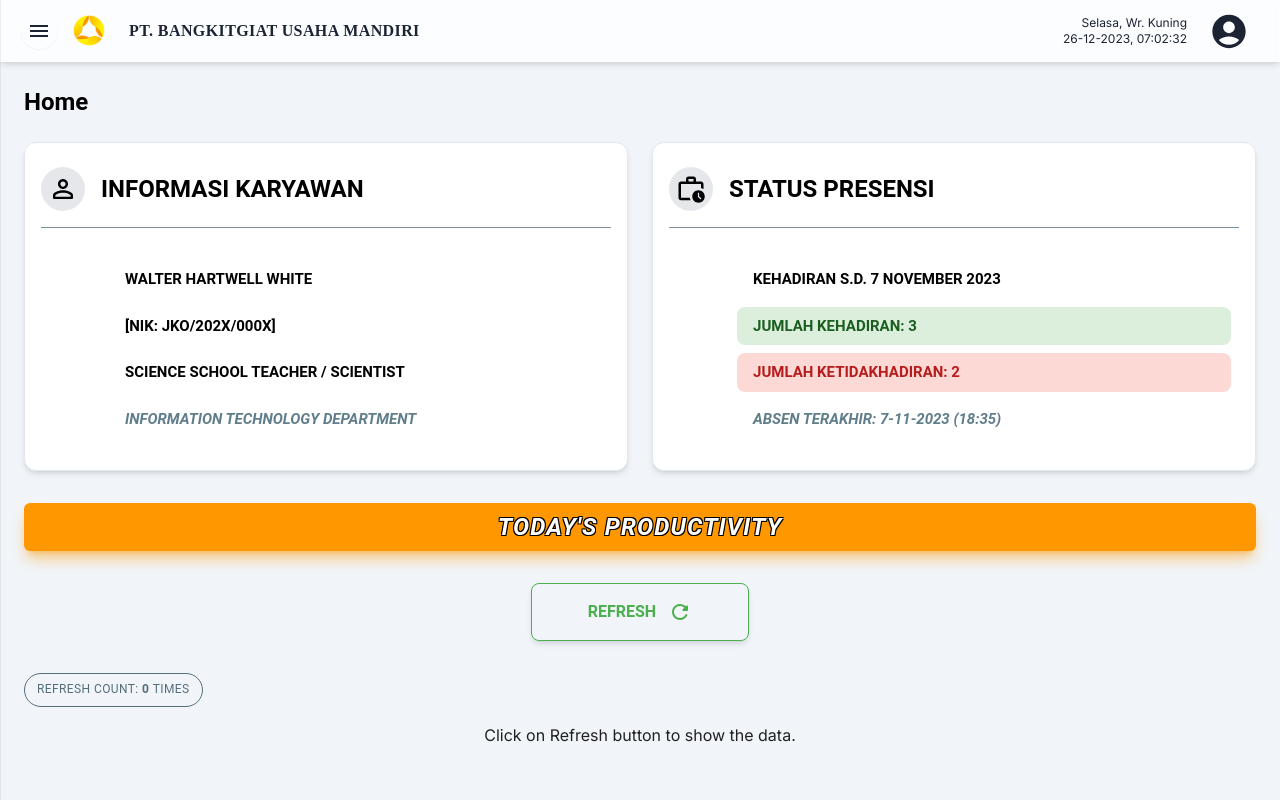
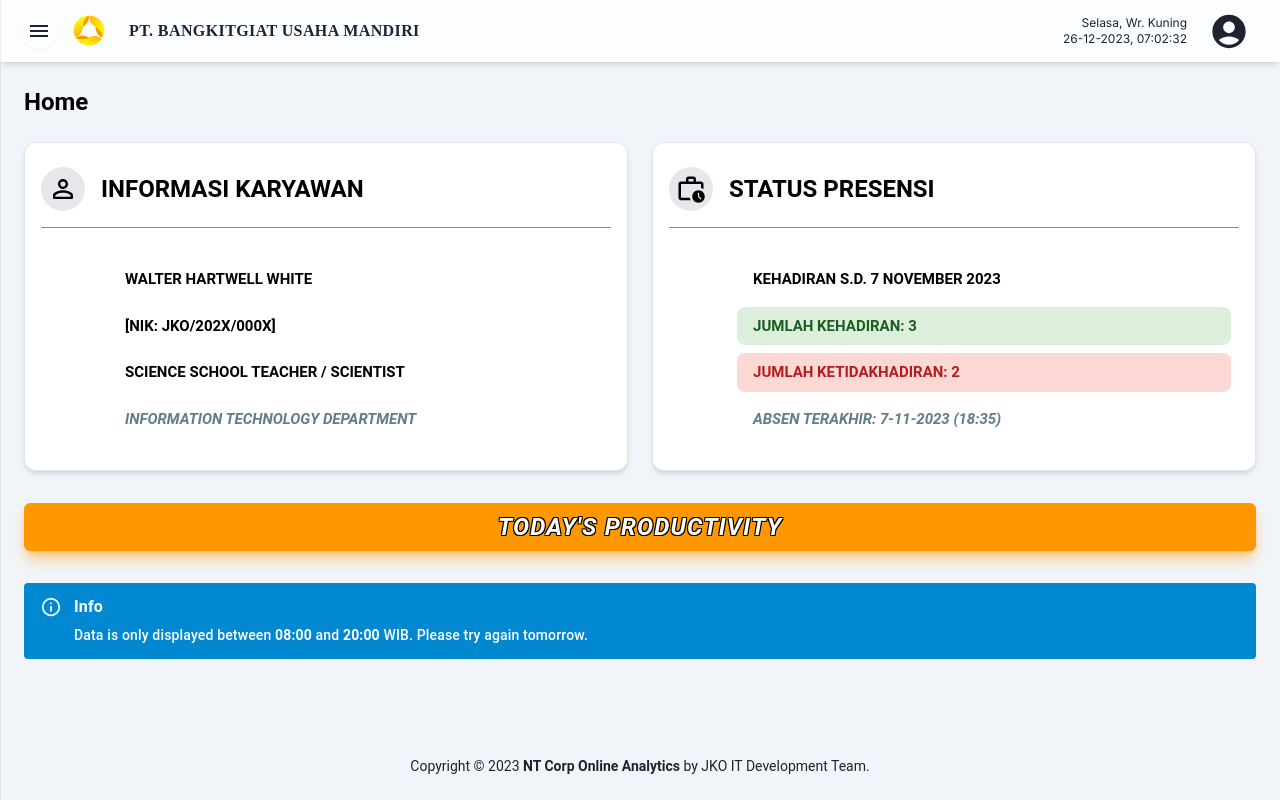
Before and after one commit to emilfauzan/erpplayground, a Next.js app: page /dashboard/home in a window 1280 px wide. Built offline with nearby package versions, Linux system fonts and the light colour scheme; no server answers.

Commit message:
modified operational times in tables, only works at 08.00-20.00

```diff
--- a/components/common/tables/HarvesterTable.tsx
+++ b/components/common/tables/HarvesterTable.tsx
@@ -1,7 +1,7 @@
 "use client"
 
 import { ApiResponse, RequestData } from '@/interface/typings';
-import { Paper, Typography, Skeleton, LinearProgress } from '@mui/material';
+import { Paper, Typography, Skeleton, Alert, AlertTitle } from '@mui/material';
 import Box from '@mui/material/Box';
 import RefreshRoundedIcon from '@mui/icons-material/RefreshRounded';
 import { DataGrid, GridCellParams, GridColDef, GridColumnGroupingModel } from '@mui/x-data-grid';
@@ -42,6 +42,8 @@ const HarvesterTable: React.FC = () => {
     const [refreshCount, setRefreshCount] = useState<number>(0);
     // Set the response time from the server
     const [responseTime, setResponseTime] = useState<number | null>(null);
+    // Alert outside the refresh time window
+    const [showAlert, setShowAlert] = useState<boolean>(false);
 
     // Data tables format
     const columns: GridColDef[] = [
@@ -230,7 +232,6 @@ const HarvesterTable: React.FC = () => {
     const getRowId = (row: ApiResponse) => row.ROW_ID;
 
     const fetchData = async () => {
-        const apiUrl = 'http://103.121.213.173/webapi/dashboard/getCurrentProduction.php';
 
         setLoading(true);
         setRotation(rotation + 1080);
@@ -239,6 +240,17 @@ const HarvesterTable: React.FC = () => {
         const startTime = new Date().getTime();
 
         try {
+            const currentHour = new Date().getHours();
+
+            // Check if the current hour is between 8 and 20
+            if (currentHour >= 8 && currentHour < 20) {
+                const apiUrl = 'http://103.121.213.173/webapi/dashboard/getCurrentProduction.php';
+
+                const requestData: RequestData = {
+                    p_date: formattedDate,
+                    p_sectioncode: sectionCode,
+                };
+
                 const jsonResponse = await postData(apiUrl, requestData);
 
                 // Separate data based on GROUP_DATA value
@@ -258,6 +270,13 @@ const HarvesterTable: React.FC = () => {
 
                 // Set response time in milliseconds
                 setResponseTime(currentResponseTime);
+
+            } else {
+
+                // Show alert outside the allowed time range
+                setShowAlert(true);
+
+            }
 
         } catch (error) {
             console.error('Error:', error);
@@ -307,20 +326,26 @@ const HarvesterTable: React.FC = () => {
     };
     const sectionCode = sectionCodeMap[dayOfWeek].toString();
 
-    const requestData: RequestData = {
-        p_date: formattedDate,
-        p_sectioncode: sectionCode,
-    };
+
 
     return (
         <Box sx={{ width: '100%', whiteSpace: 'normal' }}>
             <Paper sx={{ width: '100%' }} className='rounded-lg bg-[#F1F5F9] shadow-none'>
+
+                {showAlert ? (
+                    // Show alert outside the allowed time range
+                    <Alert variant="filled" severity="info" className='mb-4'>
+                        <AlertTitle><strong>Info</strong></AlertTitle>
+                        Data is only displayed between <strong> 08:00 </strong> and <strong> 20:00 </strong> WIB. Please try again tomorrow.
+                    </Alert>
+                ) : (
+                    <div>
                         <div className='flex justify-center'>
+                            {/* Refresh Button */}
                             <Button
                                 className='text-md border mb-4 p-2 py-4 px-14 rounded-lg font-bold hover:bg-green-500 text-green-500 hover:text-white hover:shadow-xl ease-in-out duration-200 hover:border-green-500 border-green-500 flex items-center gap-3'
                                 onClick={fetchData}
                             >
-
                                 Refresh
                                 <RefreshRoundedIcon
                                     style={{ transform: loading ? 'rotate(1080deg)' : 'none', transition: 'transform 3s ease-in-out' }}
@@ -328,15 +353,16 @@ const HarvesterTable: React.FC = () => {
                             </Button>
                         </div>
 
-                {/* Refresh counter & response time */}
                         <div className='flex-wrap xsm:flex xsm:justify-between text-center py-4'>
                             <div>
+                                {/* Refresh Count */}
                                 <Chip value={
                                     <Typography variant="caption">
                                         Refresh Count: <strong> {refreshCount} </strong> Times
                                     </Typography>
                                 } variant='outlined' className="rounded-full text-blue-gray-600" />
                             </div>
+                            {/* Response Time */}
                             {responseTime !== null && (
                                 <div>
                                     <Chip
@@ -350,6 +376,17 @@ const HarvesterTable: React.FC = () => {
                                 </div>
                             )}
                         </div>
+                        {/* No Data Message */}
+                        {!loading && estateData.length === 0 && harvesterData.length === 0 && (
+                            <h4 className='text-center pb-10'>Click on Refresh button to show the data.</h4>
+                        )}
+                    </div>
+
+                )}
+
+
+
+
 
                 {/* Estate Table */}
                 {estateData.length > 0 && (
@@ -458,11 +495,6 @@ const HarvesterTable: React.FC = () => {
                     </div>
                 )}
 
-                {/* No Data Message */}
-                {!loading && estateData.length === 0 && harvesterData.length === 0 && (
-                    <h4 className='text-center pb-10'>Click on Refresh button to show the data.</h4>
-                )}
-
             </Paper >
         </Box >
 
```
Lines whose indentation alone changed are shown as unchanged.
